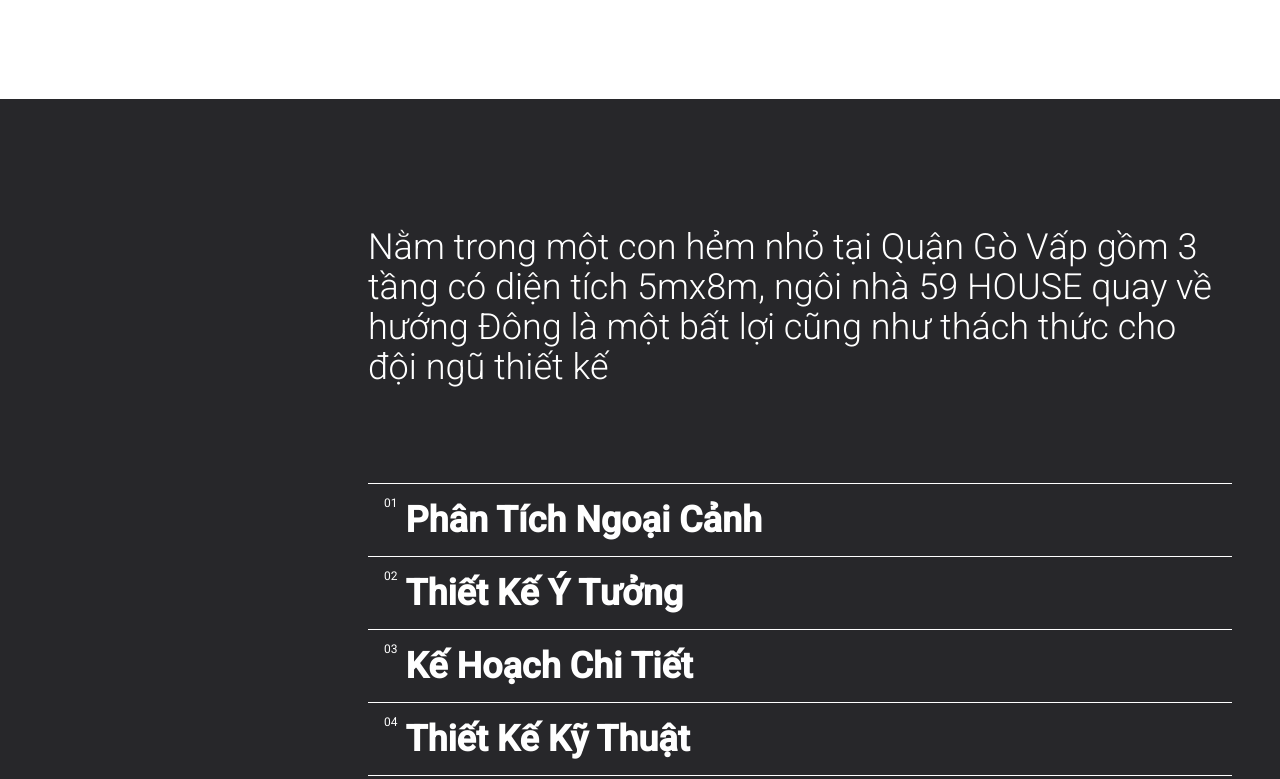
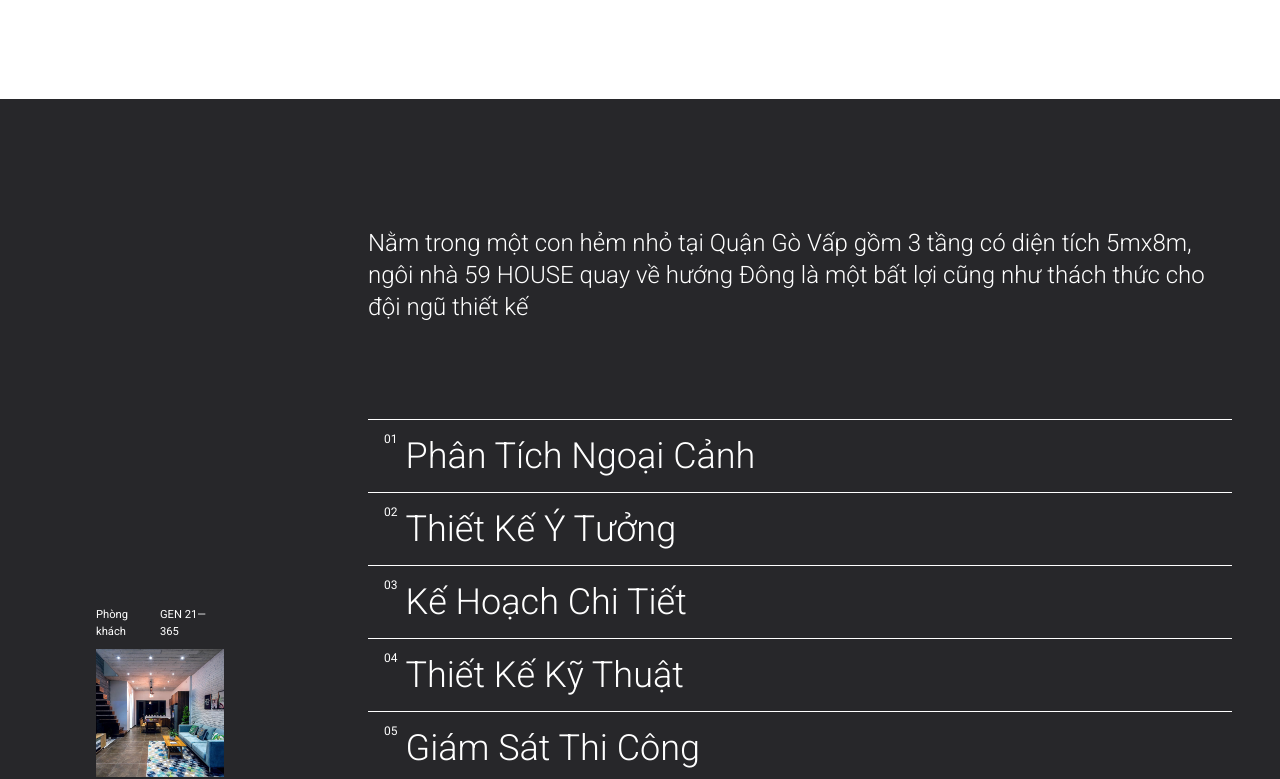
Before and after one commit to dflyapp/gen-architects, a Next.js app: page /work/1 in a window 1280 px wide. Shown: the part 862-1641 px from the top of the page. Built offline with nearby package versions, Linux system fonts and the light colour scheme.

Commit message:
fix: add missing content

```diff
--- a/src/components/Footer.js
+++ b/src/components/Footer.js
@@ -7,7 +7,7 @@ export default function Footer() {
         <div className="w-full flex flex-wrap">
           <div className="w-full md:w-10/12 ml-auto">
             <div className="flex flex-wrap items-end md:-mx-3 md:pl-6">
-              <div className="w-full md:w-auto order-1 md:order-1 md:px-3 overflow-hidden mb-16 md:mb-0 flex justify-between">
+              <div className="w-full md:w-auto order-1 md:order-1 md:px-3 overflow-hidden mt-32 md:mt-0 mb-16 md:mb-0 flex justify-between">
                 <img src={LogoPicture.src} alt="logo" style={{ width: 100, height: 'auto' }} className="mx-auto" />
               </div>
               <div className="ml-0 md:ml-12 w-full md:w-8/12 order-2 md:order-2 p-4 md:p-0 md:px-3 mb-18 md:mb-0">
@@ -65,7 +65,7 @@ export default function Footer() {
       >
         <ul className="flex flex-wrap border-t border-black border-b">
           <li className="text-sm lg:text-lg xl:text-xl py-2 md:py-3 pr-2 md:pr-3 lg:pr-4 xl:pr-5 block xl:border-r border-black hidden md:block invert-select">
-            Kiến trúc + Tư vấn
+            GEN Architects
           </li>
           <li className="text-sm lg:text-lg xl:text-xl py-2 md:py-3 pr-2 lg:px-3 lg:px-4 xl:px-5 xl:pr-6 hidden xl:block invert-select">
             © 2022
@@ -124,7 +124,7 @@ export default function Footer() {
         </ul>
         <ul className="flex flex-wrap border-b border-black md:hidden">
           <li className="text-sm md:text-lg py-2 block pr-12 block invert-select">
-            Kiến trúc + Tư vấn
+            GEN Architects
           </li>
         </ul>
       </div>
--- a/src/components/Model.js
+++ b/src/components/Model.js
@@ -52,7 +52,7 @@ export const Model = [
     id: 1,
     name: '59 HOUSE',
     cover: Cover1,
-    category: 'Conversation',
+    category: 'Nhà ở',
     tag: 'GEN 21—365',
     location: 'Gò Vấp, TP. Hồ Chí Minh',
     description:
@@ -67,11 +67,11 @@ export const Model = [
     images: [
       {
         src: Img1,
-        detail: '111',
+        detail: 'Hành lang',
       },
       {
         src: Img2,
-        detail: '222',
+        detail: 'Phòng khách',
       },
       {
         src: Img3,
--- a/src/components/PackageInfo.js
+++ b/src/components/PackageInfo.js
@@ -1,20 +1,42 @@
 import styled from 'styled-components'
+import Image from 'next/image'
 
 const PackageName = styled.h4`
   color: white;
-`;
+`
 
-export default function PackageInfo({ description, packages }) {
+const SmallSpan = styled.span`
+  color: white;
+  font-size: 0.7rem;
+`
+
+export default function PackageInfo({ description, packages, img, tag }) {
   return (
-    <div className="mt-8 flex justify-end bg-gray-800 py-24">
+    <div className="mt-8 flex flex-wrap justify-between items-end bg-gray-800 py-24">
+      <div className="w-full sm:w-1/4 px-4 md:px-8 lg:px-24">
+        <div className="flex justify-between items-center mb-2">
+          <SmallSpan>{img.detail}</SmallSpan>
+          <SmallSpan>{tag}</SmallSpan>
+        </div>
+        <Image src={img.src} alt="picture 4" />
+      </div>
       <div className="w-full sm:w-3/4 px-12">
-        {description && <h1 className="text-xl sm:text-4xl text-white mb-24 font-light">{description}</h1>}
+        {description && (
+          <h1 className="text-xl sm:text-2xl text-white mb-24 font-light">
+            {description}
+          </h1>
+        )}
         {packages &&
           packages.map((ele, index) => {
             return (
-              <div key={index} className="border-t border-white text-white p-4 flex items-top">
+              <div
+                key={index}
+                className="border-t border-white text-white p-4 flex items-top"
+              >
                 <sub className="mr-2">{`0${index + 1}`}</sub>
-                <PackageName className="text-sm sm:text-4xl font-bold">{ele}</PackageName>
+                <PackageName className="text-sm sm:text-4xl font-light">
+                  {ele}
+                </PackageName>
               </div>
             )
           })}
--- a/src/pages/work/[pid].js
+++ b/src/pages/work/[pid].js
@@ -71,27 +71,34 @@ export default function WrokPage() {
           </div>
 
           <div className="text-center">
-            <h1 className="text-5xl">{model.name}</h1>
+            <h1 className="text-5xl font-bold">{model.name}</h1>
             <p>{model.location}</p>
           </div>
         </div>
       </div>
 
-      <PackageInfo description={model.description} packages={model.package} />
+      {model && (
+        <PackageInfo
+          description={model.description}
+          packages={model.package}
+          img={model.images[1]}
+          tag={model.tag}
+        />
+      )}
 
       <div className="mt-24 sm:mt-48 flex flex-wrap justify-between px-4">
         <div className="w-full sm:w-1/4 pr-2 md:pr-12 lg:pr-24">
           {model && <Image src={model.images[3].src} alt="picture 4" />}
           <div className="flex justify-between items-center">
-            {model && <h4 className='text-sm'>{model.images[3].detail}</h4>}
-            <span className='text-xs'>{model.tag}</span>
+            {model && <h4 className="text-sm">{model.images[3].detail}</h4>}
+            <span className="text-xs">{model.tag}</span>
           </div>
         </div>
         <div className="w-full sm:w-3/4 pl-2 md:pl-24 mt-48">
           {model && <Image src={model.images[2].src} alt="picture 3" />}
           <div className="flex justify-between items-center">
-            {model && <h4 className='text-sm'>{model.images[2].detail}</h4>}
-            <span className='text-xs'>{model.tag}</span>
+            {model && <h4 className="text-sm">{model.images[2].detail}</h4>}
+            <span className="text-xs">{model.tag}</span>
           </div>
         </div>
       </div>
@@ -100,8 +107,8 @@ export default function WrokPage() {
         <div className="w-full sm:w-3/4 mx-auto">
           {model && <Image src={model.images[4].src} alt="picture 5" />}
           <div className="flex justify-between items-center">
-            {model && <h4 className='text-sm'>{model.images[4].detail}</h4>}
-            <span className='text-xs'>{model.tag}</span>
+            {model && <h4 className="text-sm">{model.images[4].detail}</h4>}
+            <span className="text-xs">{model.tag}</span>
           </div>
         </div>
       </div>
```
